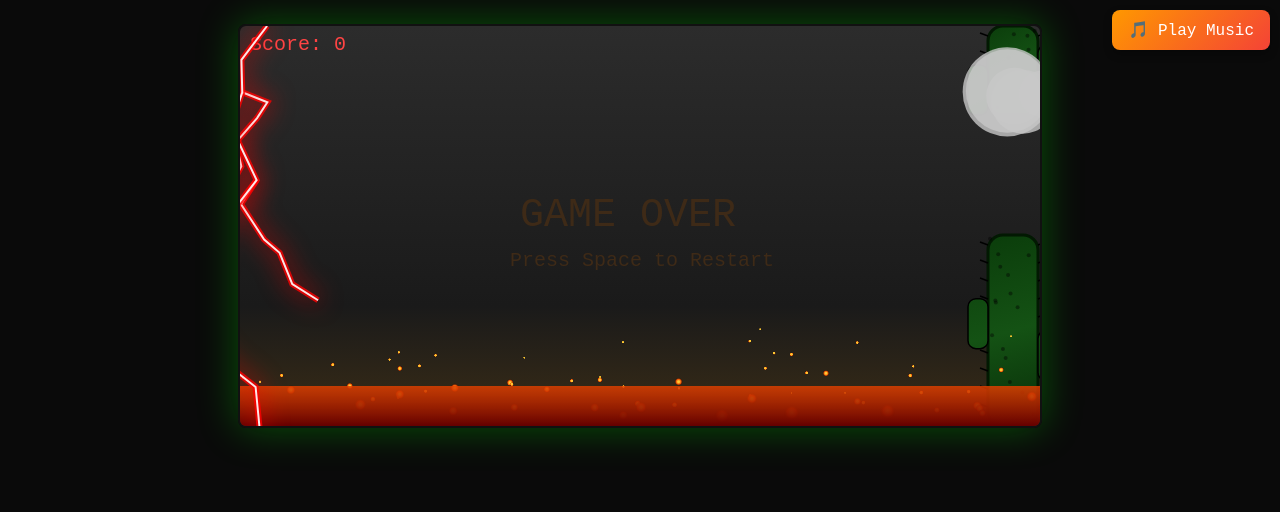
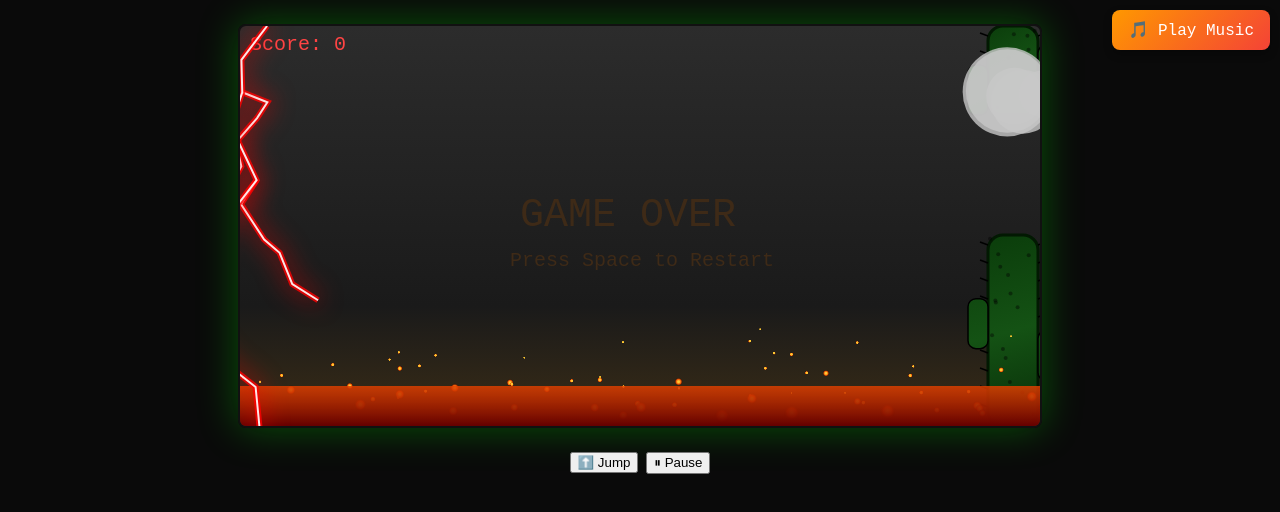
Before and after one commit to IsrarTheCoder/Danial-game-, a plain HTML site: page index.html in a window 1280 px wide. Drawn offline with Linux system fonts and the light colour scheme.

Commit message:
Update index.html

```diff
--- a/index.html
+++ b/index.html
@@ -9,7 +9,10 @@
 
 <canvas id="gameCanvas" width="800" height="400"></canvas>
 <button id="musicBtn">🎵 Play Music</button>
-
+<div id="controls">
+  <button id="jumpBtn">⬆️ Jump</button>
+  <button id="pauseBtn">⏸ Pause</button>
+</div>
 <script src="script.js"></script>
 </body>
 </html>
```
